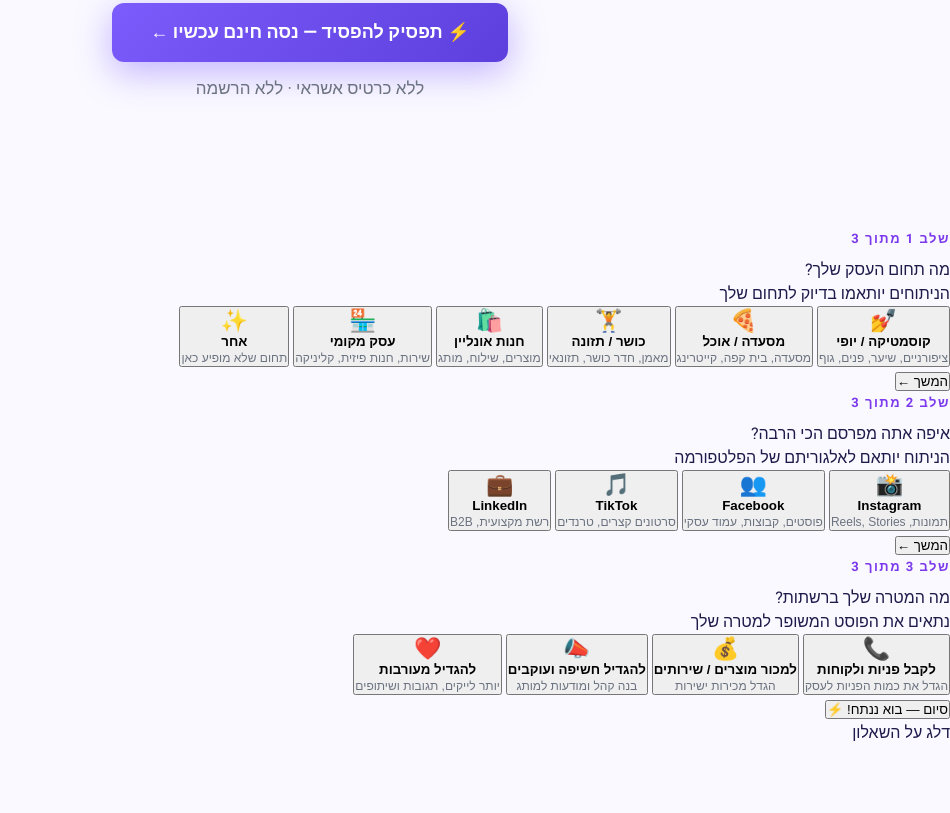
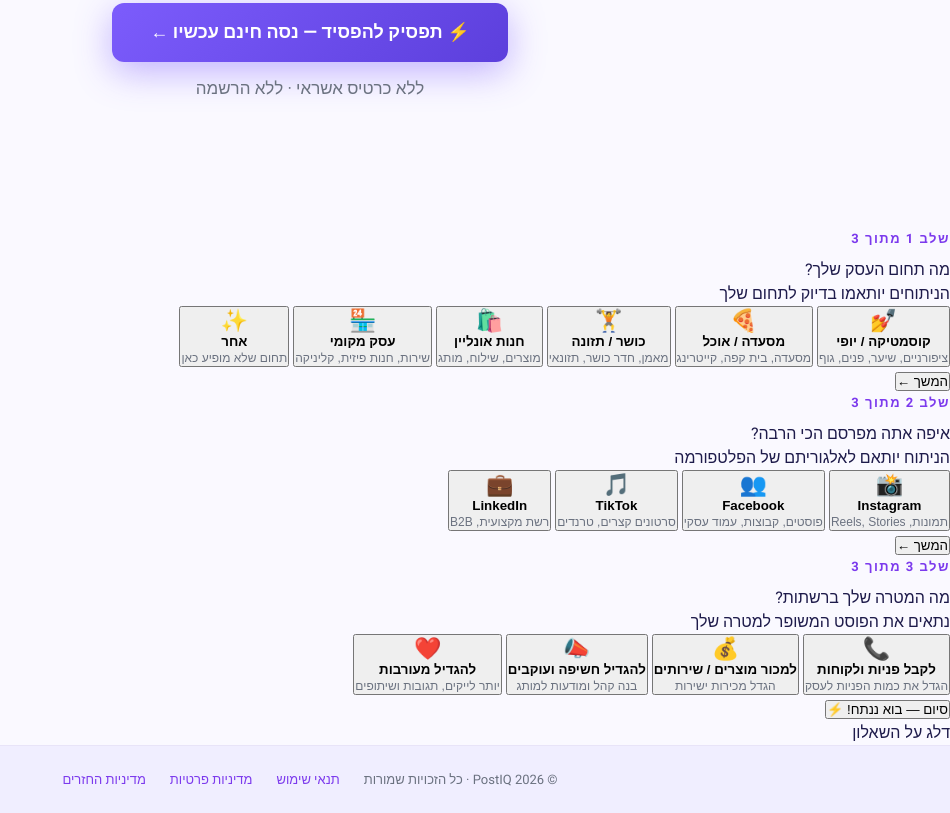
Before and after one commit to neho12/postiq, a plain HTML site: page public/index.html in a window 1280 px wide. Shown: the part 7077-7890 px from the top of the page, without its empty margins (330-1280 px from the left). Before the commit the page ends 7822 px from the top, so only its background shows below. Drawn offline with nearby package versions, Linux system fonts and the light colour scheme.

Commit message:
Update index.html

```diff
--- a/public/index.html
+++ b/public/index.html
@@ -2136,6 +2136,16 @@ window.addEventListener('scroll', () => {
   }
 });
 </script>
+<!-- FOOTER -->
+<footer style="background:#f0eeff;border-top:1px solid #e8e4f8;padding:24px 20px;text-align:center;position:relative;z-index:1;">
+  <div style="max-width:860px;margin:0 auto;display:flex;align-items:center;justify-content:center;gap:24px;flex-wrap:wrap;">
+    <span style="font-size:13px;color:#6b7280;">© 2026 PostIQ · כל הזכויות שמורות</span>
+    <a href="terms.html" style="font-size:13px;color:#7c3aed;text-decoration:none;">תנאי שימוש</a>
+    <a href="privacy.html" style="font-size:13px;color:#7c3aed;text-decoration:none;">מדיניות פרטיות</a>
+    <a href="refund.html" style="font-size:13px;color:#7c3aed;text-decoration:none;">מדיניות החזרים</a>
+  </div>
+</footer>
+
 <script type="text/javascript">window.$crisp=[];window.CRISP_WEBSITE_ID="d0c9b806-e376-4148-9c97-14b1f0e3e14b";(function(){d=document;s=d.createElement("script");s.src="https://client.crisp.chat/l.js";s.async=1;d.getElementsByTagName("head")[0].appendChild(s);})();</script>
 </body>
 </html>
```
